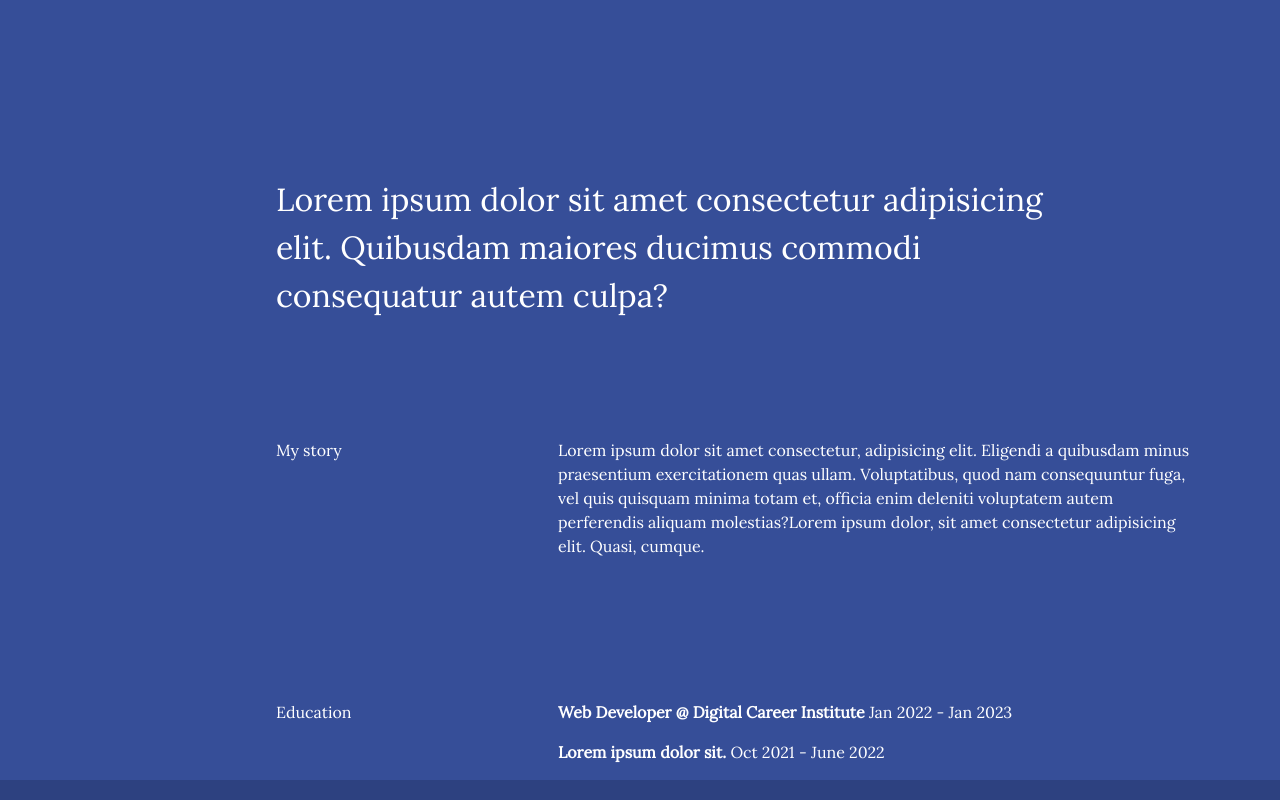
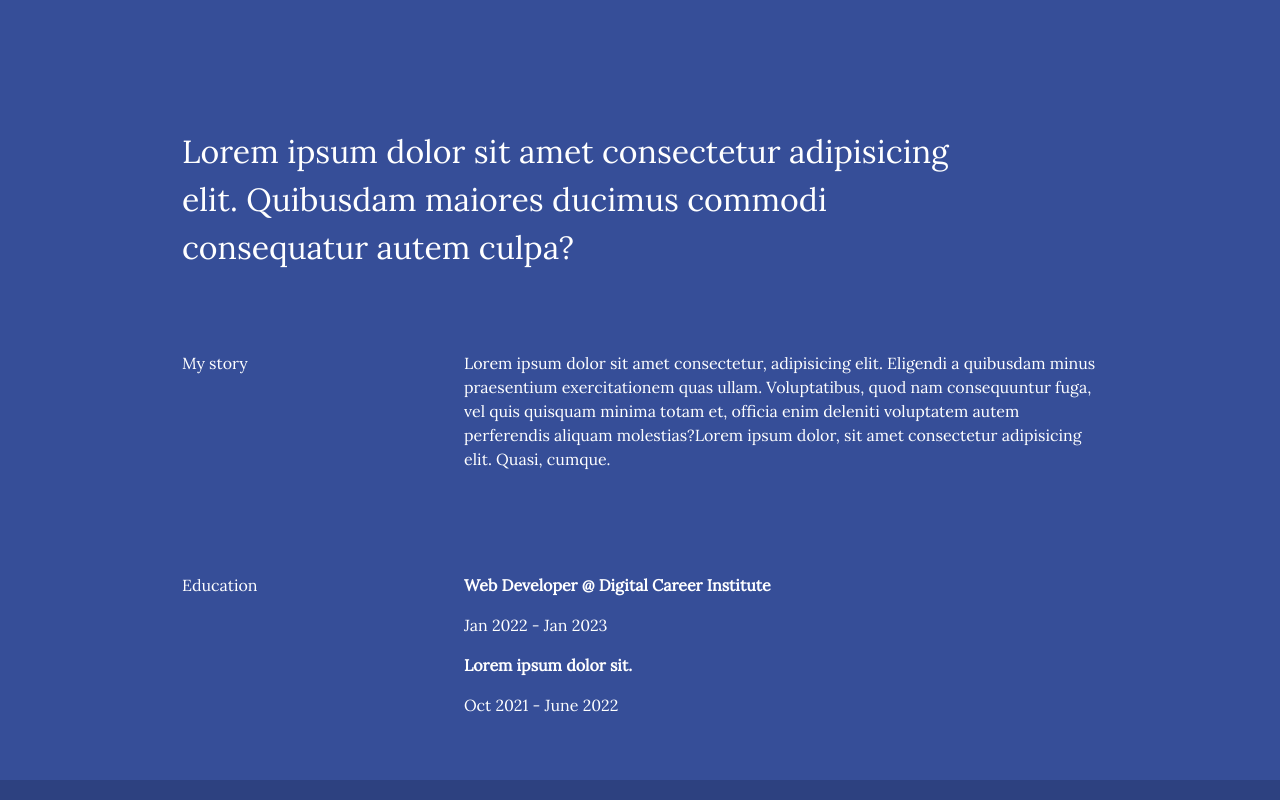
Before and after one commit to Adanurk/Portfolio, a website: page public/about.html in a window 1280 px wide. Shown: the part 900-1700 px from the top of the page. Drawn offline with nearby package versions, Linux system fonts and the light colour scheme.

```diff
--- a/public/about.html
+++ b/public/about.html
@@ -63,11 +63,15 @@
             <p>
             <strong>Web Developer @ Digital Career Institute
             </strong>
+          </p>
+            <p>
             <span>Jan 2022 - Jan 2023</span>
           </p>
           <p>
             <strong>Lorem ipsum dolor sit.
             </strong>
+          </p>
+          <p>
             <span>Oct 2021 - June 2022</span>
           </p>
         </div>
--- a/src/sass/main.scss
+++ b/src/sass/main.scss
@@ -73,26 +73,27 @@
     color: white;
     @include grid;
     .p-huge{
-        grid-column: 4 / 13;
-        grid-row: 4 / 7;
+        grid-column: 3 / 12;
+        grid-row: 3 / 6;
         font-size: 2rem;
     }
     .p-body-a{
-        grid-column: 4 / 7 ;
-        grid-row: 8 / 9;
+        grid-column: 3 / 6 ;
+        grid-row: 6 / 7;
     }
     .div-a{
-        grid-column: 7 / 14;
-        grid-row: 8 / 11;
+        grid-column: 6 / 13;
+        grid-row: 6 / 9;
+
     }
 
     .p-body-b{
-        grid-column: 4 / 7 ;
-        grid-row: 12 / 13 ;
+        grid-column: 3 / 6 ;
+        grid-row: 9 / 10 ;
     }
 
     .div-b{
-        grid-column: 7 / 14;
-        grid-row: 12 / 15 ;
+        grid-column: 6 / 13;
+        grid-row: 9 / 12 ;
     }
 }
```
Also changed, not shown: public/projects.html (added, +29 -0 lines), src/styles/styles.css, 1 other file.
